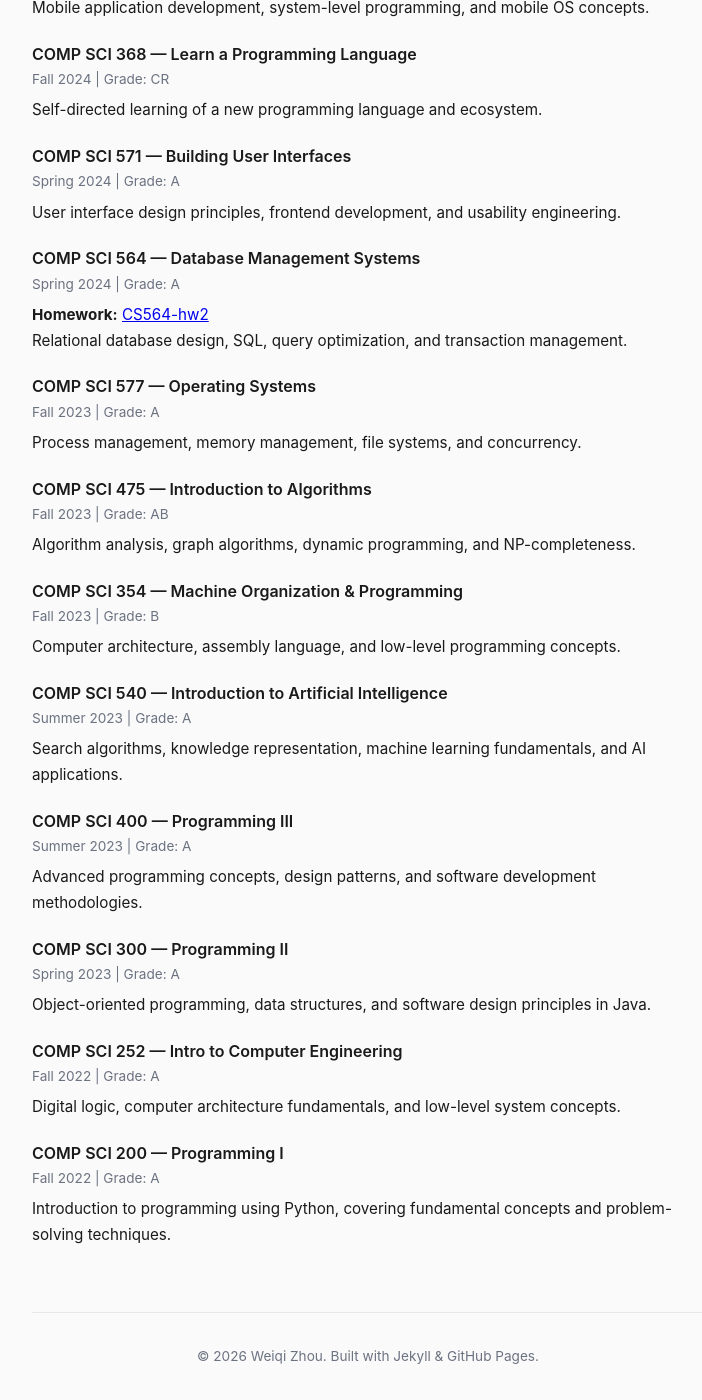
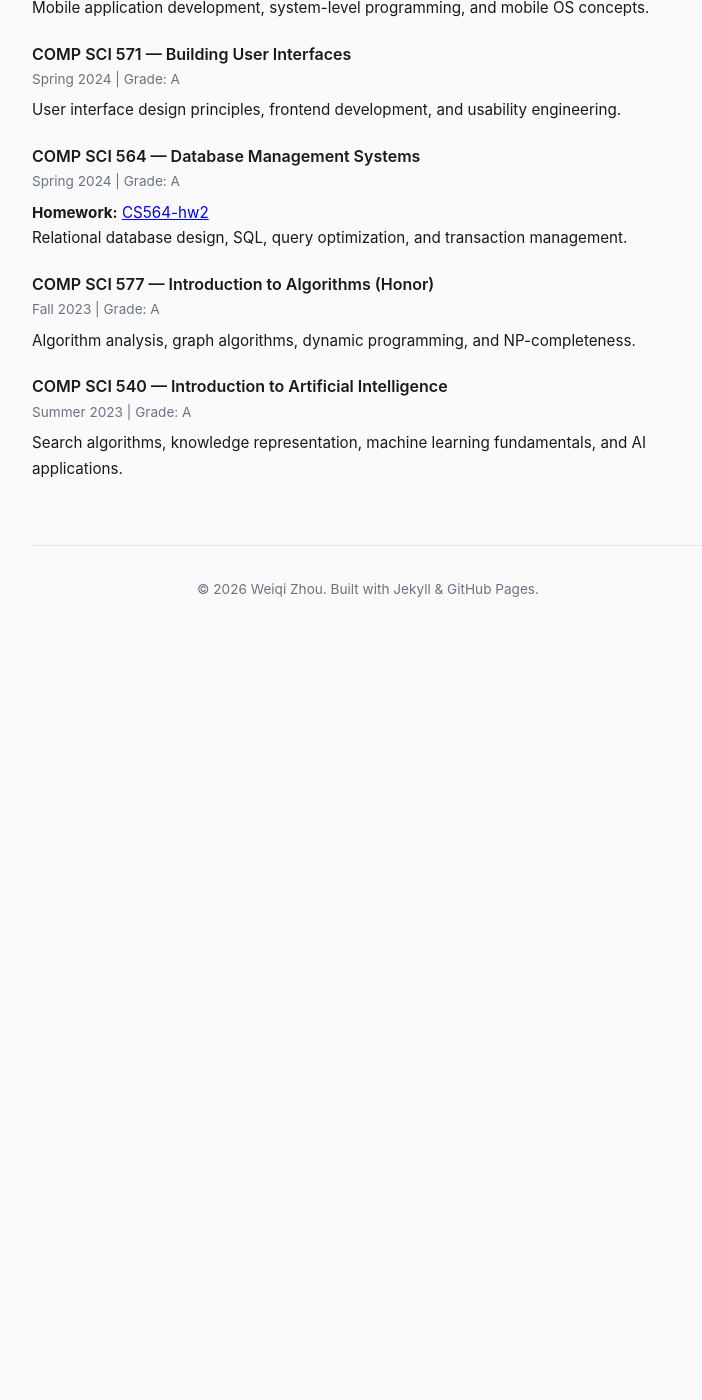
Before and after one commit to WeiqiZhou2002/WeiqiZhou2002.github.io, a Jekyll site: the page built from course.html, in a window 1280 px wide and 1400 px high, scrolled down 1686 px. Shown: the whole window, without its empty margins (272-974 px from the left). Built offline with Jekyll 4.4.1, drawn with Linux system fonts in a browser that asks for light colours; after the commit the page ends 2320 px from its top, so only the background shows below that.

Commit message:
fix cs577 name

```diff
--- a/course.html
+++ b/course.html
@@ -90,12 +90,6 @@ title: Course Projects
   </div>
 
   <div class="resume-item">
-    <h3>COMP SCI 368 — Learn a Programming Language</h3>
-    <p class="meta">Fall 2024 | Grade: CR</p>
-    <p>Self-directed learning of a new programming language and ecosystem.</p>
-  </div>
-
-  <div class="resume-item">
     <h3>COMP SCI 571 — Building User Interfaces</h3>
     <p class="meta">Spring 2024 | Grade: A</p>
     <p>User interface design principles, frontend development, and usability engineering.</p>
@@ -109,21 +103,9 @@ title: Course Projects
   </div>
 
   <div class="resume-item">
-    <h3>COMP SCI 577 — Operating Systems</h3>
+    <h3>COMP SCI 577 — Introduction to Algorithms (Honor)</h3>
     <p class="meta">Fall 2023 | Grade: A</p>
-    <p>Process management, memory management, file systems, and concurrency.</p>
-  </div>
-
-  <div class="resume-item">
-    <h3>COMP SCI 475 — Introduction to Algorithms</h3>
-    <p class="meta">Fall 2023 | Grade: AB</p>
     <p>Algorithm analysis, graph algorithms, dynamic programming, and NP-completeness.</p>
-  </div>
-
-  <div class="resume-item">
-    <h3>COMP SCI 354 — Machine Organization &amp; Programming</h3>
-    <p class="meta">Fall 2023 | Grade: B</p>
-    <p>Computer architecture, assembly language, and low-level programming concepts.</p>
   </div>
 
   <div class="resume-item">
@@ -132,28 +114,6 @@ title: Course Projects
     <p>Search algorithms, knowledge representation, machine learning fundamentals, and AI applications.</p>
   </div>
 
-  <div class="resume-item">
-    <h3>COMP SCI 400 — Programming III</h3>
-    <p class="meta">Summer 2023 | Grade: A</p>
-    <p>Advanced programming concepts, design patterns, and software development methodologies.</p>
-  </div>
 
-  <div class="resume-item">
-    <h3>COMP SCI 300 — Programming II</h3>
-    <p class="meta">Spring 2023 | Grade: A</p>
-    <p>Object-oriented programming, data structures, and software design principles in Java.</p>
-  </div>
-
-  <div class="resume-item">
-    <h3>COMP SCI 252 — Intro to Computer Engineering</h3>
-    <p class="meta">Fall 2022 | Grade: A</p>
-    <p>Digital logic, computer architecture fundamentals, and low-level system concepts.</p>
-  </div>
-
-  <div class="resume-item">
-    <h3>COMP SCI 200 — Programming I</h3>
-    <p class="meta">Fall 2022 | Grade: A</p>
-    <p>Introduction to programming using Python, covering fundamental concepts and problem-solving techniques.</p>
-  </div>
 
 </div>
```
